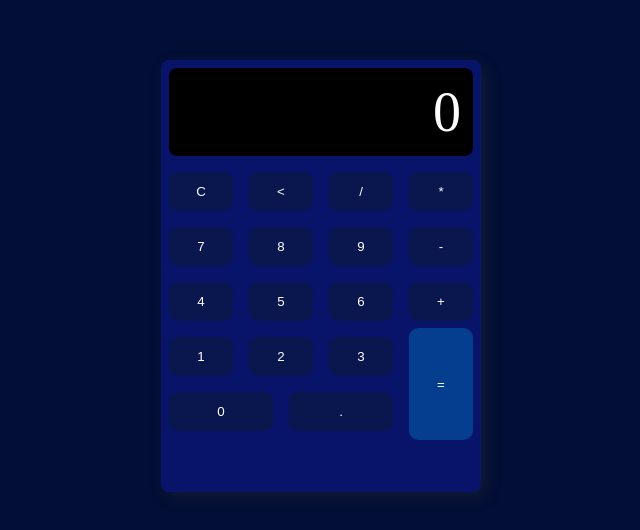
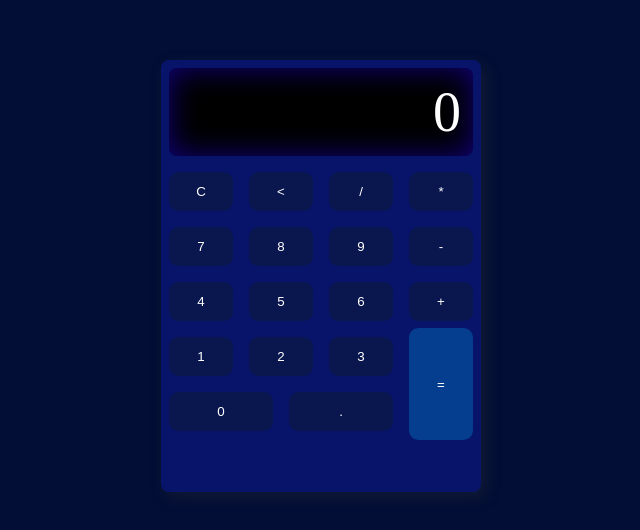
Before and after one commit to HermesHerasme/Calculator, a plain HTML site: page index.html in a window 1280 px wide. Shown: the part 124-654 px from the top of the page, without its empty margins (319-959 px from the left). Drawn offline with Linux system fonts and the light colour scheme.

Commit message:
segunda actualizacion del css

```diff
--- a/styles.css
+++ b/styles.css
@@ -34,6 +34,7 @@ body {
    width: 19rem;
    text-align: right;
    font-size: 3.5rem;
+   box-shadow: inset 0 0 30px rgba(34, 0, 252, 0.5);
 }
 
 
```
Also changed, not shown: 1 other file.
